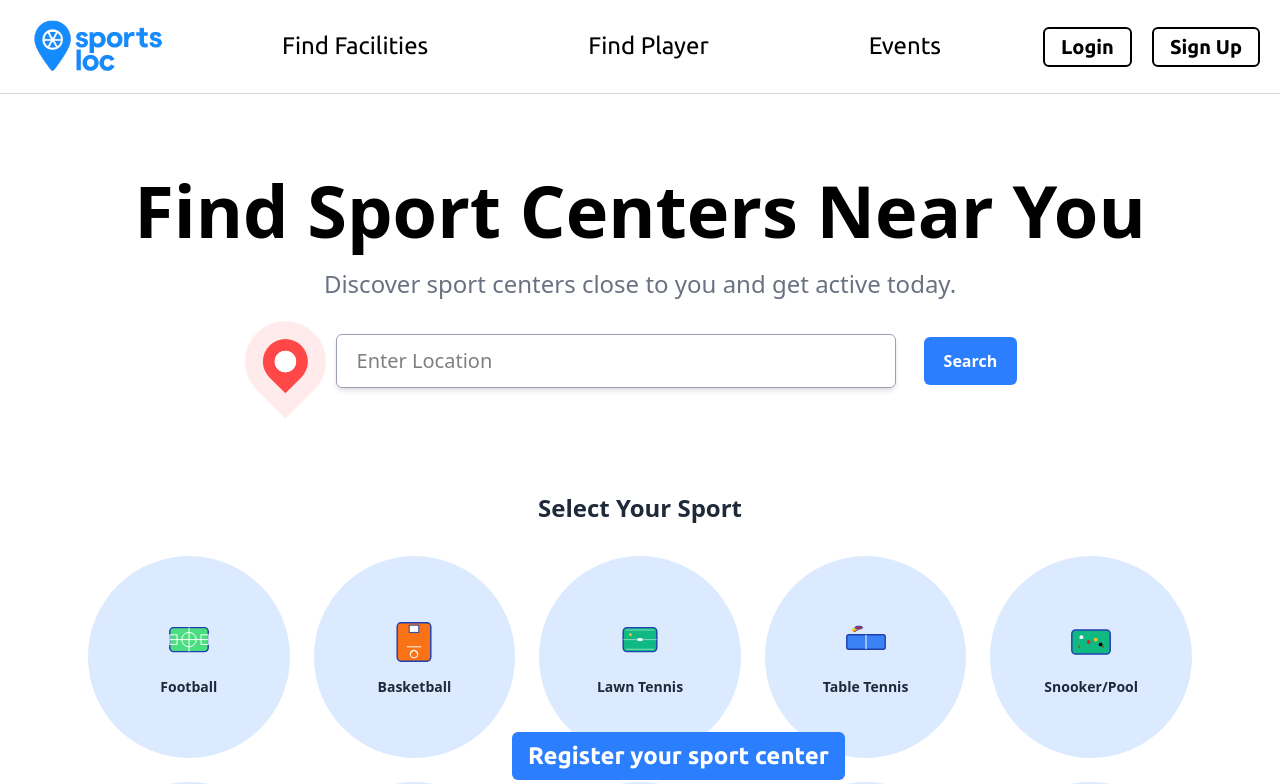
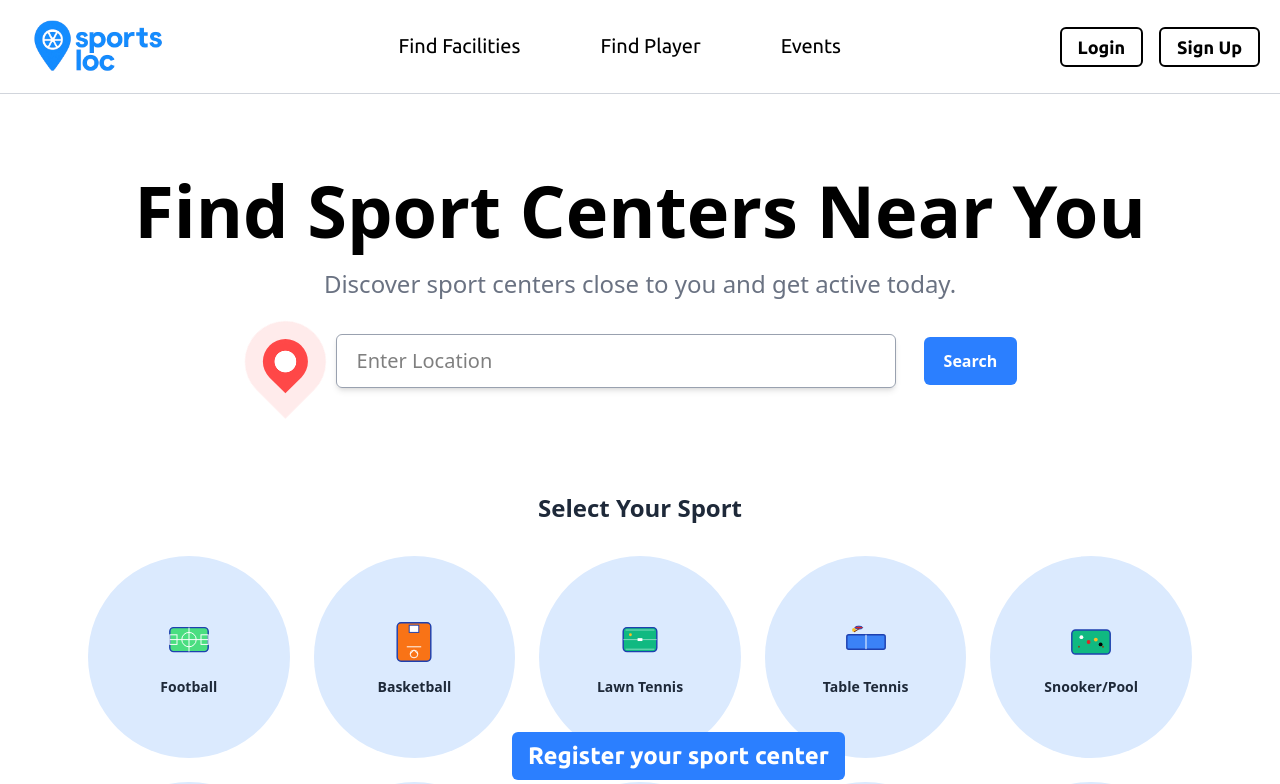
Before and after one commit to bluemagikSGO/sportsloc, a React (Vite) app: page / in a window 1280 px wide. Shown: the top 784 px of the page. Built offline with nearby package versions, Linux system fonts and the light colour scheme.

Commit message:
26/05/2025

```diff
--- a/package.json
+++ b/package.json
@@ -11,6 +11,7 @@
   },
   "dependencies": {
     "@tailwindcss/vite": "^4.1.7",
+    "lucide-react": "^0.511.0",
     "react": "^19.1.0",
     "react-dom": "^19.1.0",
     "react-icons": "^5.5.0",
--- a/src/components/Hero.jsx
+++ b/src/components/Hero.jsx
@@ -8,13 +8,13 @@ const Hero = () => {
       <p className="text-[1.5rem] mt-5 text-gray-500">
         Discover sport centers close to you and get active today.
       </p>
-      <div className="mt-8 flex justify-center items-center gap-7">
+      <div className="mt-8 flex md:flex-row flex-col justify-center items-center gap-7 ">
         <Loader />
 
         <input
           type="text"
           placeholder="Enter Location"
-          className="focus:outline-none focus:ring-1 focus:ring-blue-500 focus:border-transparent border-1 border-gray-400 w-[35rem] px-5 py-3 rounded-md text-xl
+          className="focus:outline-none focus:ring-1 focus:ring-blue-500 focus:border-transparent border-1 border-gray-400 md:w-[35rem] w-[25rem] px-5 py-3 rounded-md text-xl
            placeholder:text-left shadow-md"
         />
 
--- a/src/components/Nav.jsx
+++ b/src/components/Nav.jsx
@@ -1,27 +1,65 @@
+import { useState } from "react";
+import { Menu, X } from "lucide-react"; // hamburger and close icons
 import logo from "../images/sportslocLOGO.png";
+
 const Nav = () => {
+  const [menuOpen, setMenuOpen] = useState(false);
+
   return (
-    <div className="flex items-center justify-between border-gray-300 border-b-1 p-5 font-Ubuntu">
+    <div className="font-Ubuntu border-b border-gray-300 p-5 flex items-center justify-between">
+      {/* Logo */}
       <img src={logo} alt="logo" className="w-[10rem]" />
-      <ul className="flex gap-[10rem] text-2xl">
-        <li className="border-b-2 border-transparent hover:border-b-2 hover:border-blue-500 transition-colors duration-500">
+
+      {/* Desktop Nav */}
+      <ul className="hidden md:flex gap-[5rem] text-xl">
+        <li className="border-b-2 border-transparent hover:border-blue-500 transition-colors duration-300">
           <a href="#">Find Facilities</a>
         </li>
-        <li className=" border-b-2 border-transparent hover:border-b-2 hover:border-blue-500 transition-colors duration-500">
+        <li className="border-b-2 border-transparent hover:border-blue-500 transition-colors duration-300">
           <a href="#">Find Player</a>
         </li>
-        <li className="border-b-2 border-transparent hover:border-b-2 hover:border-blue-500 transition-colors duration-500">
+        <li className="border-b-2 border-transparent hover:border-blue-500 transition-colors duration-300">
           <a href="#">Events</a>
         </li>
       </ul>
-      <div className="flex gap-5 ">
-        <button className="text-xl font-semibold border-2 border-black hover:border-blue-500 px-4 py-1 rounded-md cursor-pointer">
+
+      {/* Desktop Buttons */}
+      <div className="hidden md:flex gap-4">
+        <button className="text-lg font-semibold border-2 border-black hover:border-blue-500 px-4 py-1 rounded-md">
           Login
         </button>
-        <button className="text-xl font-semibold border-2 border-black  hover:border-blue-500 px-4 py-1 rounded-md cursor-pointer">
+        <button className="text-lg font-semibold border-2 border-black hover:border-blue-500 px-4 py-1 rounded-md">
           Sign Up
         </button>
       </div>
+
+      {/* Mobile Hamburger Icon */}
+      <div className="md:hidden">
+        <button onClick={() => setMenuOpen(!menuOpen)}>
+          {menuOpen ? <X size={55} /> : <Menu size={55} />}
+        </button>
+      </div>
+
+      {/* Mobile Menu Dropdown */}
+      {menuOpen && (
+        <div className="absolute top-[90px] left-0 w-[28rem] bg-white shadow-md z-50 flex flex-col items-center gap-6 py-6 text-2xl font-medium md:hidden">
+          <a href="#" onClick={() => setMenuOpen(false)}>
+            Find Facilities
+          </a>
+          <a href="#" onClick={() => setMenuOpen(false)}>
+            Find Player
+          </a>
+          <a href="#" onClick={() => setMenuOpen(false)}>
+            Events
+          </a>
+          <button className="w-4/5 border-2 border-black hover:border-blue-500 py-2 rounded-md">
+            Login
+          </button>
+          <button className="w-4/5 border-2 border-black hover:border-blue-500 py-2 rounded-md">
+            Sign Up
+          </button>
+        </div>
+      )}
     </div>
   );
 };
--- a/src/components/Register.jsx
+++ b/src/components/Register.jsx
@@ -3,7 +3,7 @@ import React from "react";
 const Register = () => {
   return (
     <div>
-      <button className="fixed bottom-5 bg-blue-500 text-2xl text-white p-2 px-4 rounded-md left-[40%] cursor-pointer hover:bg-blue-400 font-Ubuntu font-semibold">
+      <button className="fixed bottom-5 bg-blue-500 text-2xl text-white p-2 px-4 rounded-md md:left-[40%] cursor-pointer hover:bg-blue-400 font-Ubuntu font-semibold left-[3rem]  ">
         {" "}
         Register your sport center
       </button>
```
Also changed, not shown: 1 other file (tests, documents, lock files or other folders).
